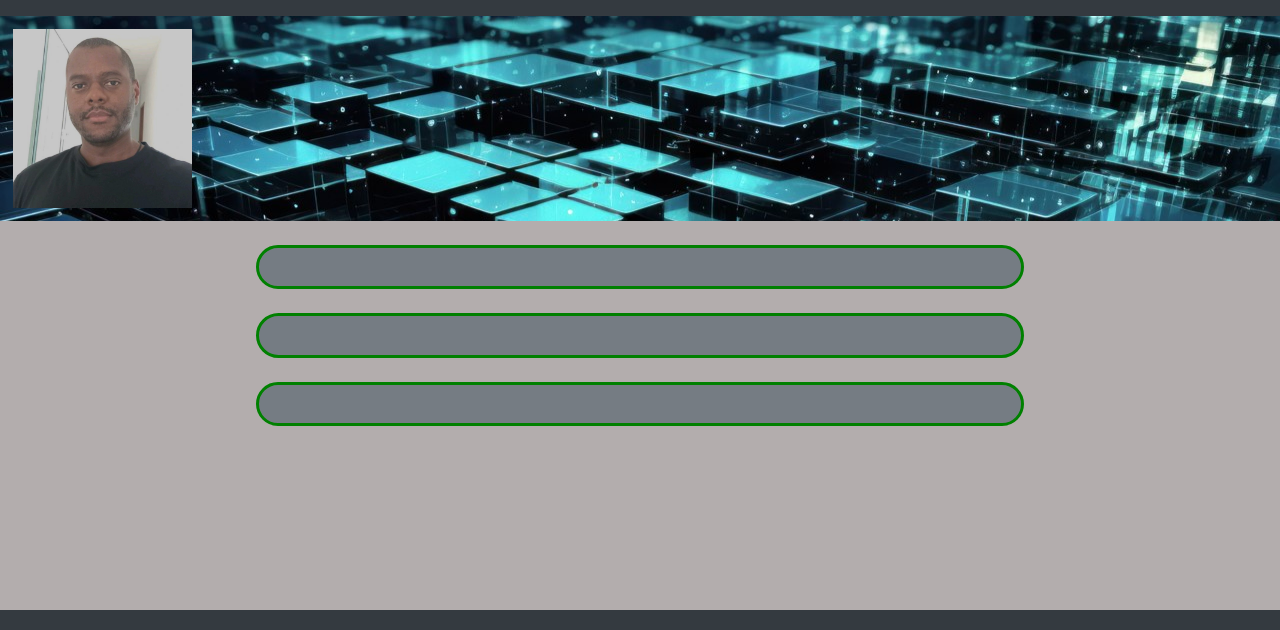
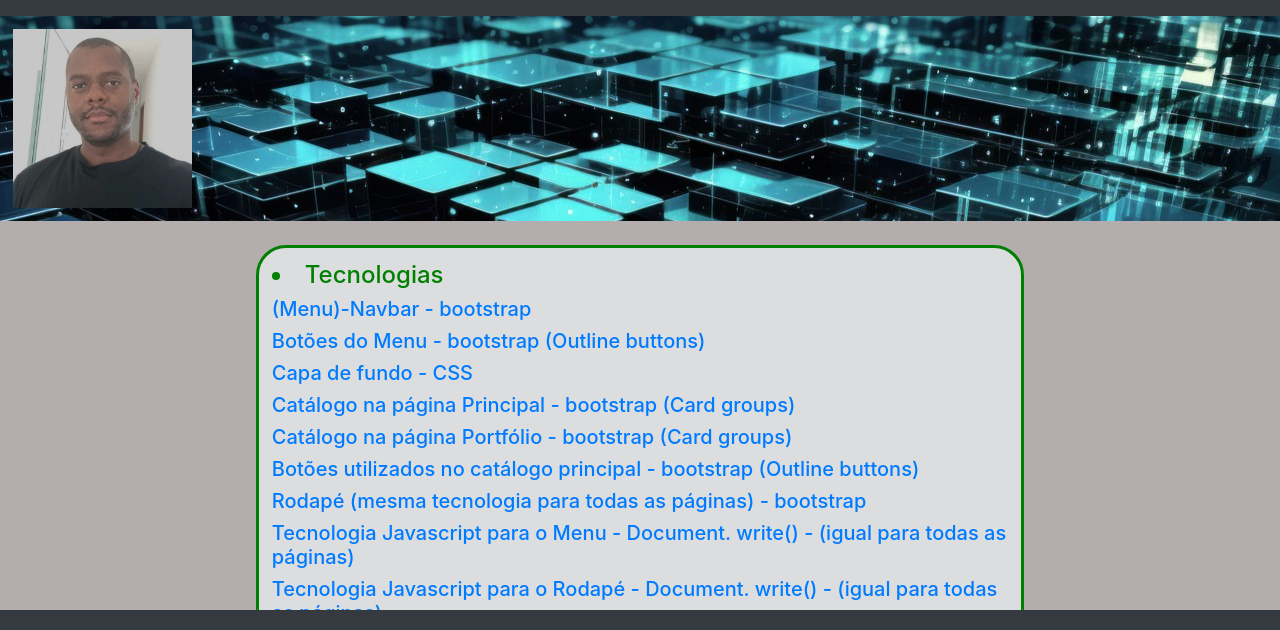
Before and after one commit to psilvajf/Trabalho_HTML_CSS, a plain HTML site: page tecnologias.html in a window 1280 px wide. Shown: the part 84-714 px from the top of the page. Drawn offline with nearby package versions, Linux system fonts and the light colour scheme.

Commit message:
alter
alter

```diff
--- a/lib/css-local.css
+++ b/lib/css-local.css
@@ -172,3 +172,21 @@ border-radius:20px;
 .bordasocial{
     border-radius:12px;
 }
+
+.divtec{
+
+
+    width:60%;
+    height:40%;
+    padding-bottom:2%;
+    padding-top:1%;
+    padding-left:1%;
+    border-radius:30px;
+    border-style: solid;
+    margin: 0 auto;
+    background-color: #dbdddf;
+    border-color: green;
+    color: green;
+    margin-bottom:10%;
+
+}
--- a/tecnologias.html
+++ b/tecnologias.html
@@ -15,11 +15,71 @@
       <script src="lib/menu.js"></script>
 
          <br>
-         <div class="form1"></div>
-         <br>
-         <div class="form2"></div>
-         <br>
-         <div class="form3"></div>
+         <div class="divtec">
+            <h4>
+               <li>
+                  Tecnologias
+               </li>
+            </h4>
+            <h5>
+               <a href="https://getbootstrap.com/docs/5.3/examples/navbars" target="_blank"> (Menu)-Navbar - bootstrap</a>
+            </h5>
+
+            <h5>
+               <a href="https://getbootstrap.com/docs/5.3/components/buttons/#outline-buttons" target="_blank"> Botões do Menu - bootstrap (Outline buttons)</a>
+            </h5>
+
+            <h5>
+               <a href="assets/img/capa.jpg" target="_blank">Capa de fundo - CSS</a>
+            </h5>
+
+            <h5>
+               <a href="https://getbootstrap.com/docs/5.3/components/card/#card-groups" target="_blank">Catálogo na página Principal - bootstrap (Card groups)</a>
+            </h5>
+
+            <h5>
+               <a href="https://getbootstrap.com/docs/5.3/components/card/#card-groups" target="_blank">Catálogo na página Portfólio - bootstrap (Card groups)</a>
+            </h5>
+
+            <h5>
+               <a href="https://getbootstrap.com/docs/5.3/components/buttons/#outline-buttons" target="_blank">Botões utilizados no catálogo principal - bootstrap (Outline buttons)</a>
+            </h5>
+
+
+            <h5>
+               <a href="https://getbootstrap.com/docs/5.3/examples/navbar-bottom/#" target="_blank">Rodapé (mesma tecnologia para todas as páginas) - bootstrap</a>
+            </h5>
+
+            <h5>
+               <a href="lib/menu.js" target="_blank">Tecnologia Javascript para o Menu - Document. write() - (igual para todas as páginas)</a>
+            </h5>
+
+            <h5>
+               <a href="lib/rodape.js" target="_blank">Tecnologia Javascript para o Rodapé - Document. write() - (igual para todas as páginas)</a>
+            </h5>
+
+
+            <h5>
+               <a href="lib/css-local.css" target="_blank">Tecnologia CSS utlizadas nas divs das páginas(Sobre Mim, Formação e Atuação Profissional) (class: form1, form2 e form3)</a>
+            </h5>
+
+            <h5>
+               <a href="https://getbootstrap.com/docs/5.3/components/buttons/#outline-buttons" target="_blank">Botões utilizados no formulário de contato - bootstrap (Outline buttons)</a>
+            </h5>
+
+            <h5>
+               <a href="lib/css-local.css" target="_blank">Cor fundo cinza nas páginas - Tecnologia CSS (class: body)</a>
+            </h5>
+
+            <h5>
+               <a href="contato.html" target="_blank">Tecnologia HTML - Input e Select no formulário na página contato</a>
+            </h5>
+
+         </div>
+
+
+
+
          <script src="lib/rodape.js"></script>
    </body>
 </html>
```
Also changed, not shown: index.html (+4 -0 lines), portfolio.html (+10 -10 lines), sobremim.html (+1 -1 lines), assets/img/proj-energia.jpg (added), assets/img/proj-financeiro.jpg (added), assets/img/proj-hospital.jpg (added), assets/img/proj-transporte.jpg (added), assets/img/proj-voz.jpg (added).
